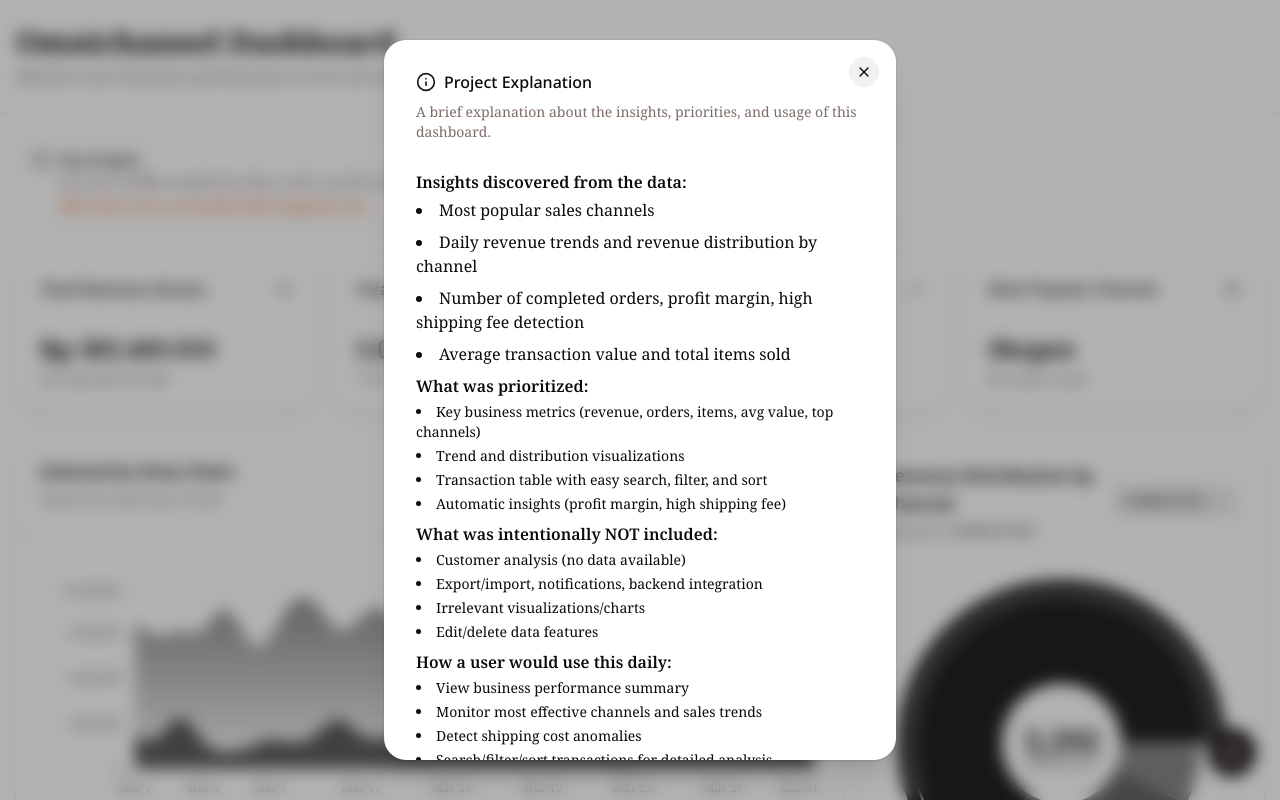
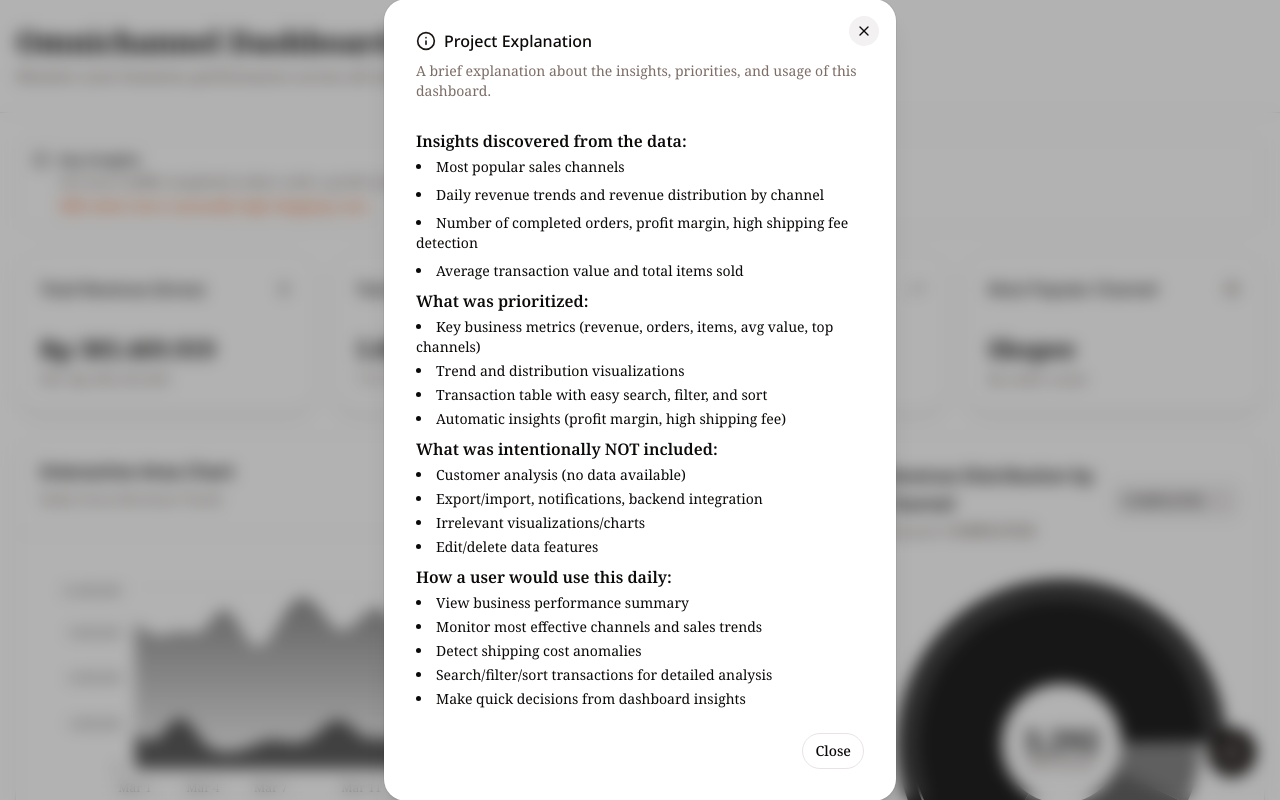
Before and after one commit to naufalalief/omni-dashboard, a Next.js app: page / in a window 1280 px wide. Both pictures are taken after a click on the button 1232 px from the left and 752 px from the top of the page. Shown: the top 800 px of the page. Built offline with nearby package versions, Linux system fonts and the light colour scheme.

Commit message:
style: remove inline maxHeight style from DialogContent; adjust list item text size for better readability

```diff
--- a/components/ProjectInfoModal.tsx
+++ b/components/ProjectInfoModal.tsx
@@ -24,10 +24,7 @@ export default function ProjectInfoModal() {
         <Info className="h-6 w-6" />
       </button>
       <Dialog open={open} onOpenChange={setOpen}>
-        <DialogContent
-          className="w-full max-w-full sm:max-w-md md:max-w-lg px-4 sm:px-8 py-5 sm:py-8 overflow-y-auto rounded-3xl"
-          style={{ maxHeight: "90vh" }}
-        >
+        <DialogContent className="w-full max-w-full sm:max-w-md md:max-w-lg px-4 sm:px-8 py-5 sm:py-8 overflow-y-auto rounded-3xl">
           <DialogHeader>
             <div className="flex items-center gap-2 mb-1">
               <Info className="h-5 w-5 text-primary" />
@@ -43,7 +40,7 @@ export default function ProjectInfoModal() {
               <h4 className="font-semibold text-base mb-1 text-foreground">
                 Insights discovered from the data:
               </h4>
-              <ul className="list-disc list-inside space-y-2 text-base">
+              <ul className="list-disc list-inside space-y-2 text-sm">
                 <li>Most popular sales channels</li>
                 <li>
                   Daily revenue trends and revenue distribution by channel
```
